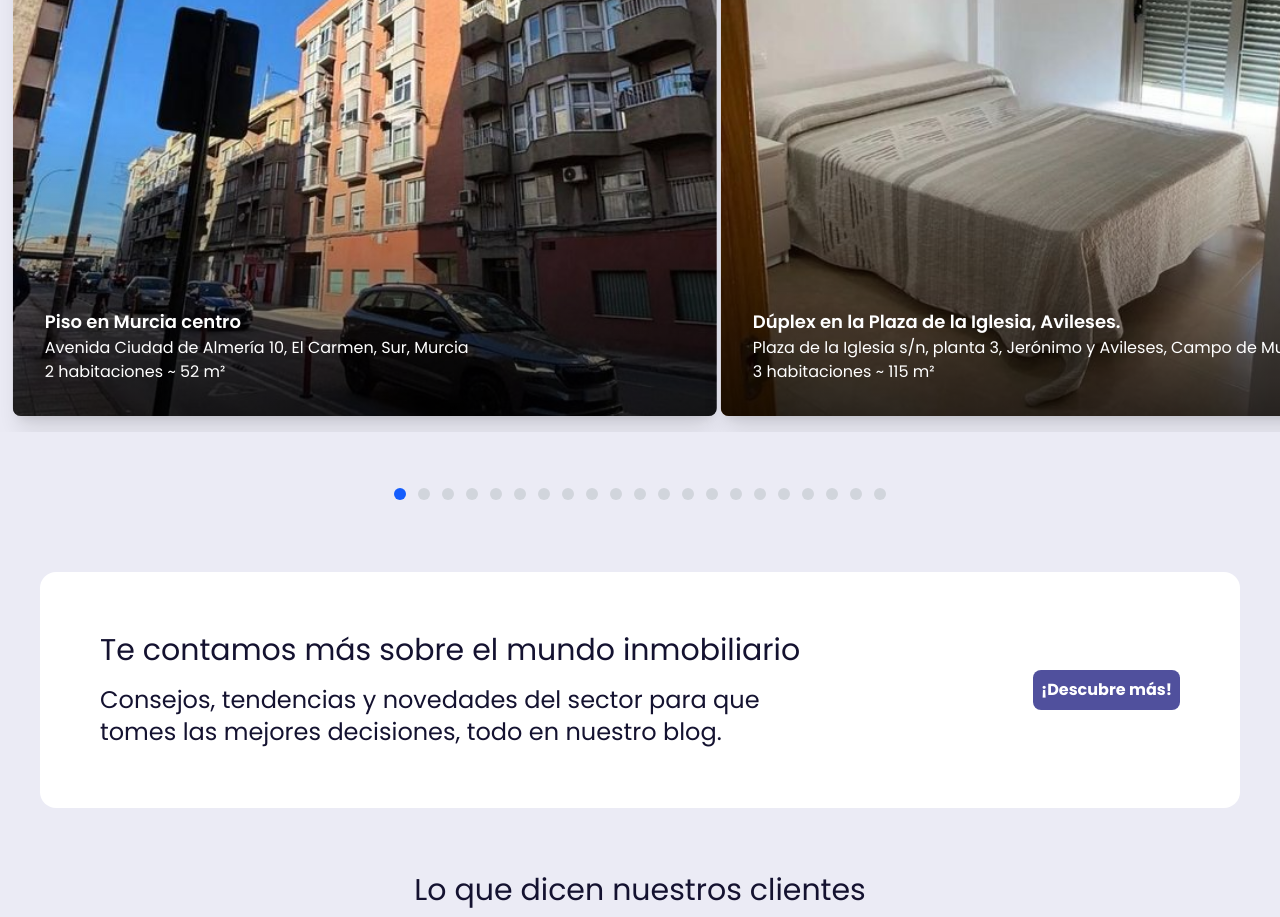
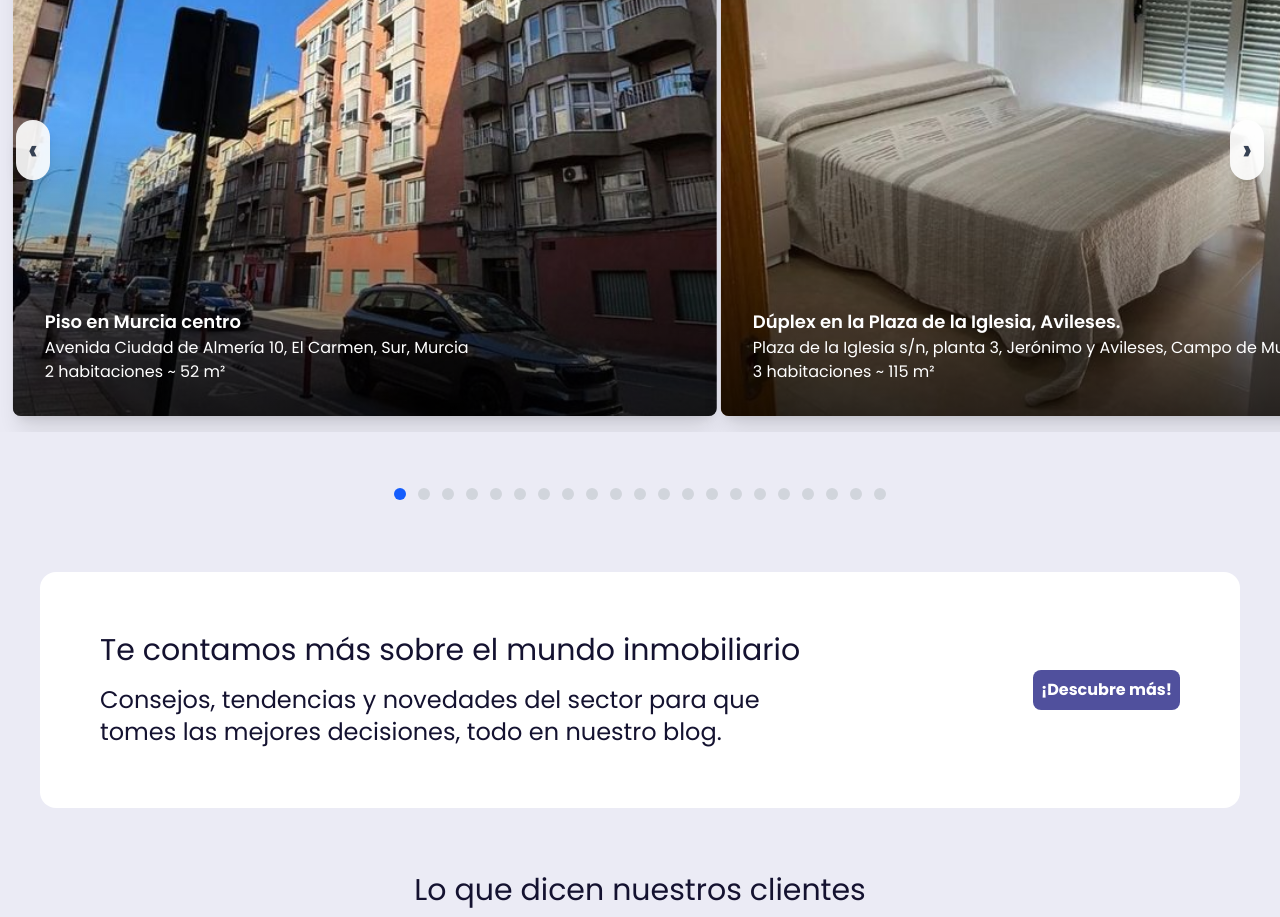
Before and after one commit to pamonge/Mondial, a React (Vite) app: page / in a window 1280 px wide. Shown: the part 2880-3797 px from the top of the page. Built offline with nearby package versions, Linux system fonts and the light colour scheme.

Commit message:
produccion

```diff
--- a/src/components/carousel/CarouselComponent.jsx
+++ b/src/components/carousel/CarouselComponent.jsx
@@ -14,12 +14,12 @@ export const CarouselComponent = () => {
         );
     };
 
-    /*  const prevSlide = () => {
+    const prevSlide = () => {
          setCurrentIndex((prevIndex) =>
              prevIndex === 0 ? cardsArray.length - 1 : prevIndex - 1
          );
-     };
-  */
+    };
+
     const goToSlide = (index) => {
         setCurrentIndex(index);
     };
@@ -72,7 +72,7 @@ export const CarouselComponent = () => {
             </div>
 
             {/* Botones de navegación - Solo en desktop */}
-            {/*  <button
+             <button
                 onClick={prevSlide}
                 className={carouselComponentStyles.leftButton}
             >
@@ -83,7 +83,7 @@ export const CarouselComponent = () => {
                 className={carouselComponentStyles.rightButton}
             >
                 ›
-            </button> */}
+            </button>
 
             {/* Indicadores (los puntos debajo de las imagenes) */}
             <div className={carouselComponentStyles.indicators}>
```
